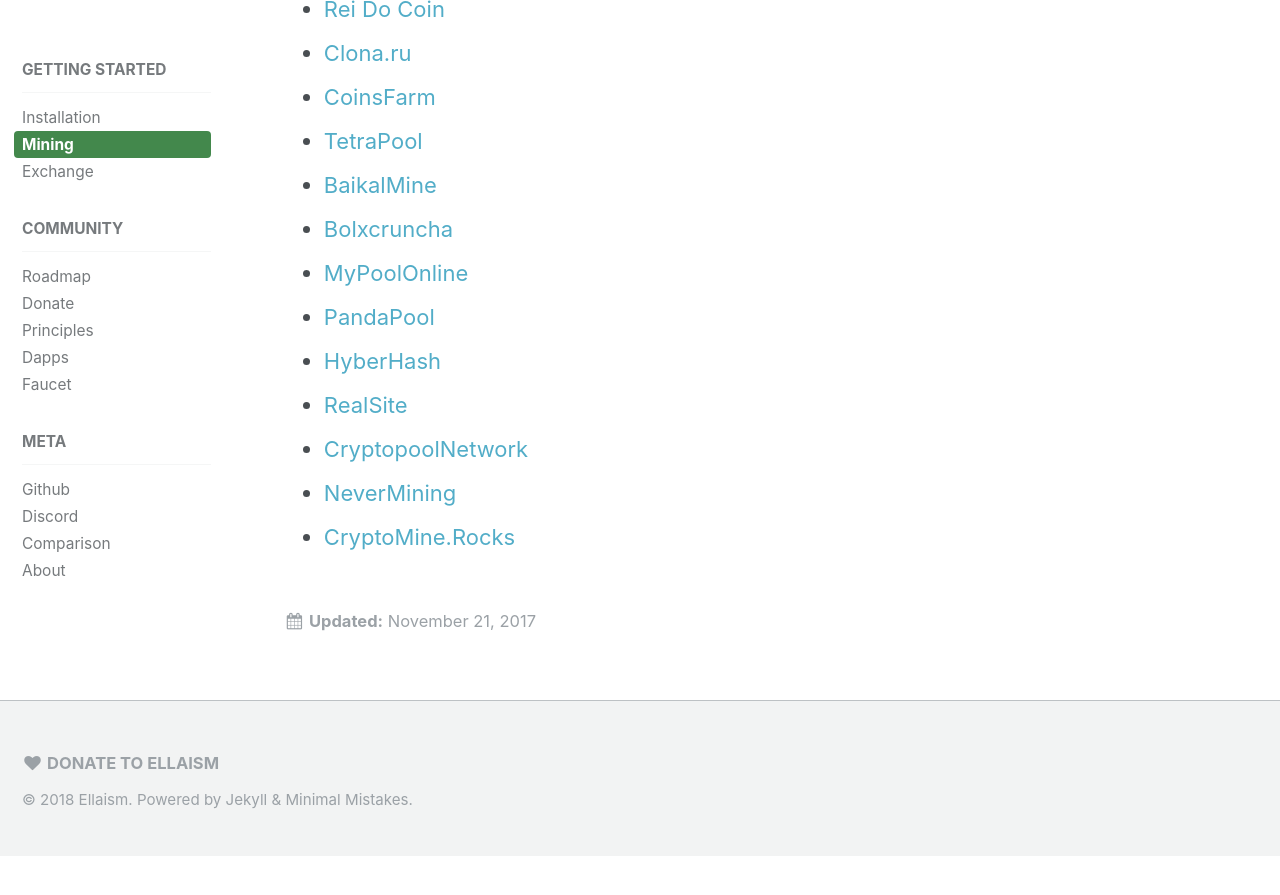
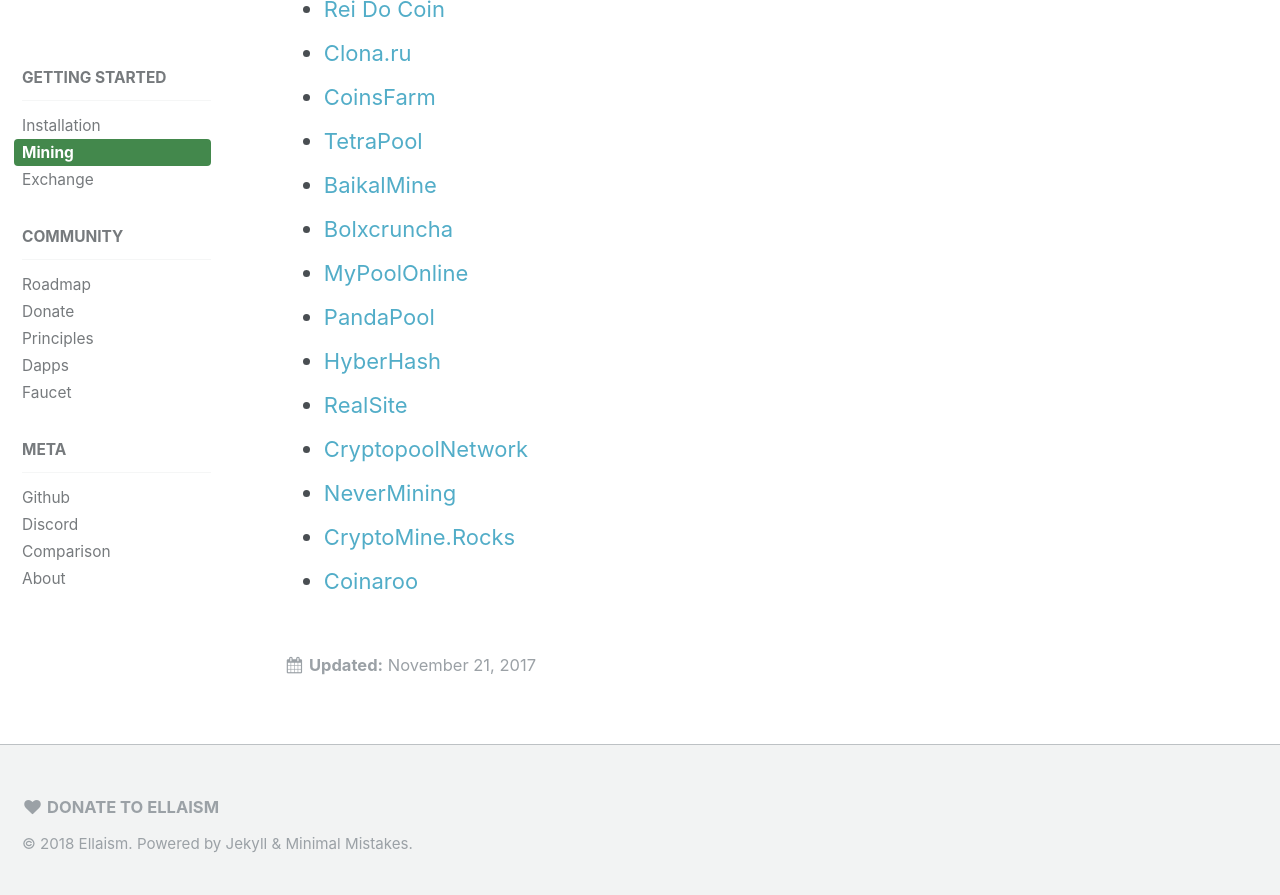
Before and after one commit to ellaism/ellaism.org, a Jekyll site: the page built from _docs/mining.md, in a window 1280 px wide and 900 px high, scrolled down 2664 px. Shown: the top 895 px of the window. Built offline with Jekyll 4.4.1, drawn with Linux system fonts in a browser that asks for light colours; before the commit the page ends 3520 px from its top, so only the background shows below that.

Commit message:
Add Coinaroo

```diff
--- a/_docs/mining.md
+++ b/_docs/mining.md
@@ -84,3 +84,4 @@
 * [CryptopoolNetwork](http://ella.cryptopool.network/)
 * [NeverMining](http://ella.nevermining.org)
 * [CryptoMine.Rocks](https://ella.cryptomine.rocks)
+* [Coinaroo](http://ella.coinaroo.net)
```
